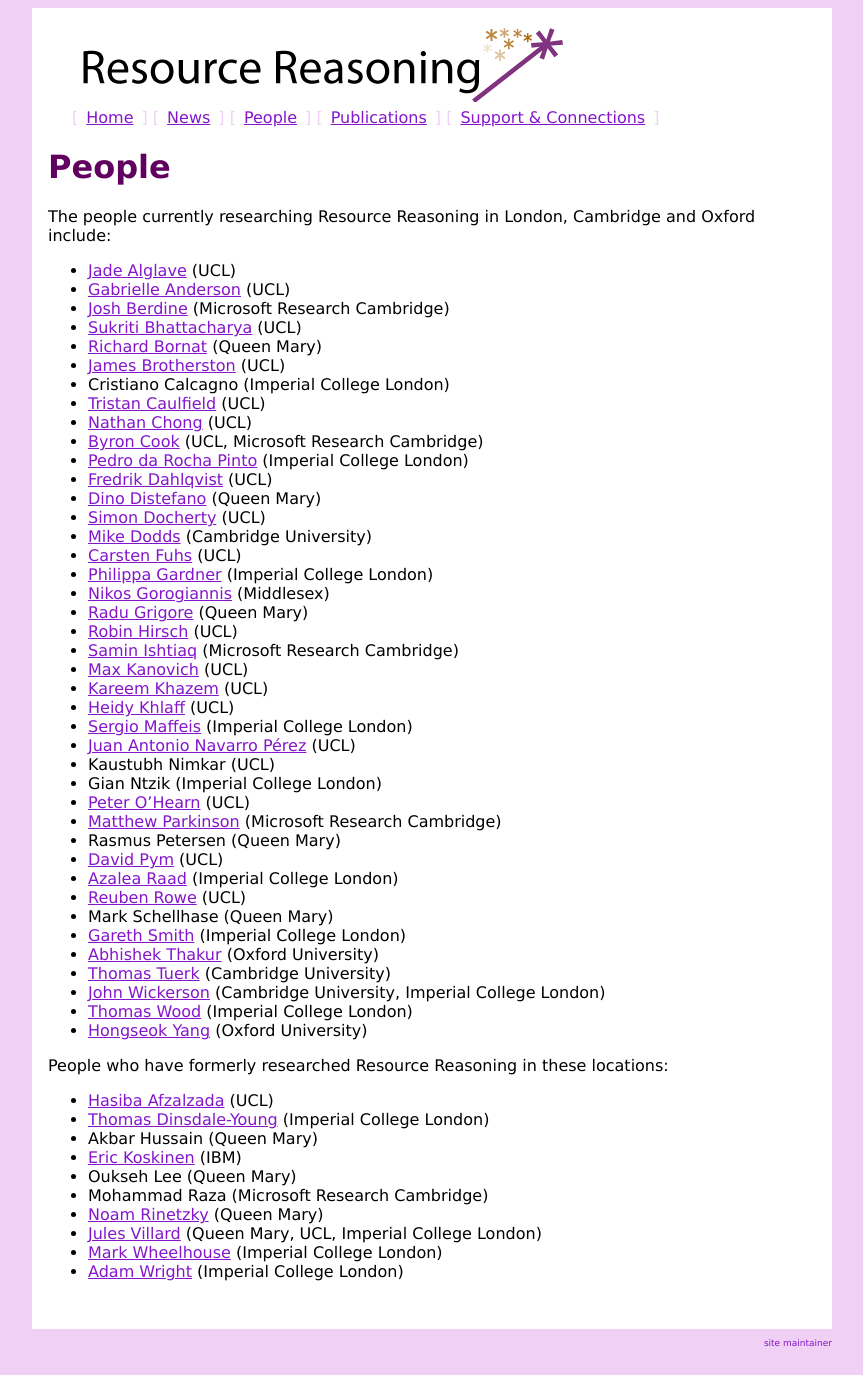
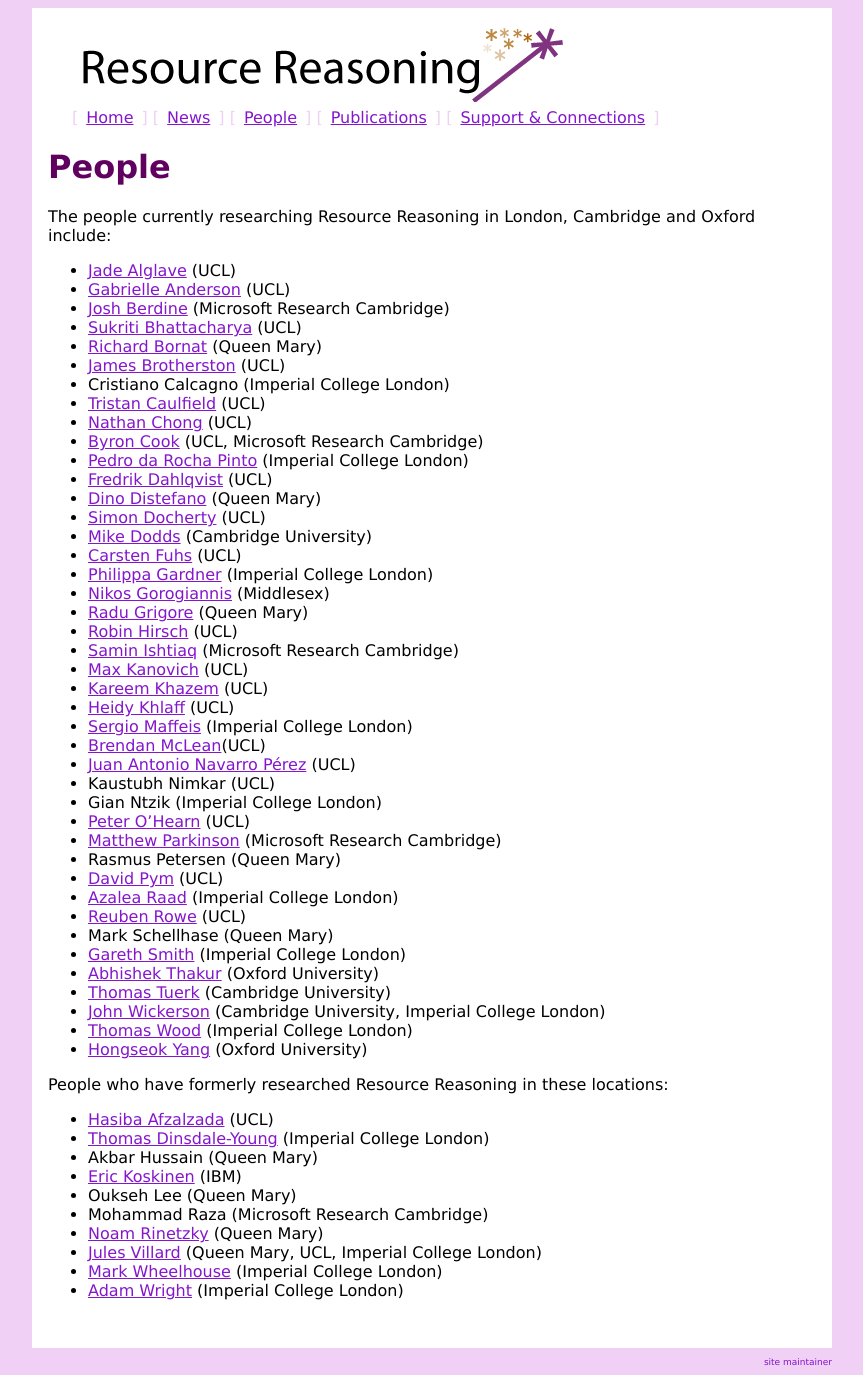
Before and after one commit to resource-reasoning/resourcereasoning.com, a Jekyll site: the page built from people.md, in a window 1280 px wide. Shown: the whole page, without its empty margins (208-1071 px from the left). Built offline with Jekyll 4.4.1, drawn with Linux system fonts in a browser that asks for light colours; nearby versions of some CDN libraries.

Commit message:
Update people.md

```diff
--- a/people.md
+++ b/people.md
@@ -30,6 +30,7 @@ The people currently researching Resource Reasoning in London, Cambridge and Oxf
 * [Kareem Khazem](http://www.karkhaz.com/) (UCL)
 * [Heidy Khlaff](http://heidykhlaaf.com/) (UCL)
 * [Sergio Maffeis](http://www.doc.ic.ac.uk/~maffeis) (Imperial College London)
+* [Brendan McLean](http://www0.cs.ucl.ac.uk/people/B.McLean.html)(UCL)
 * [Juan Antonio Navarro Pérez](http://navarroj.com/research/) (UCL)
 * Kaustubh Nimkar (UCL)
 * Gian Ntzik (Imperial College London)
```
